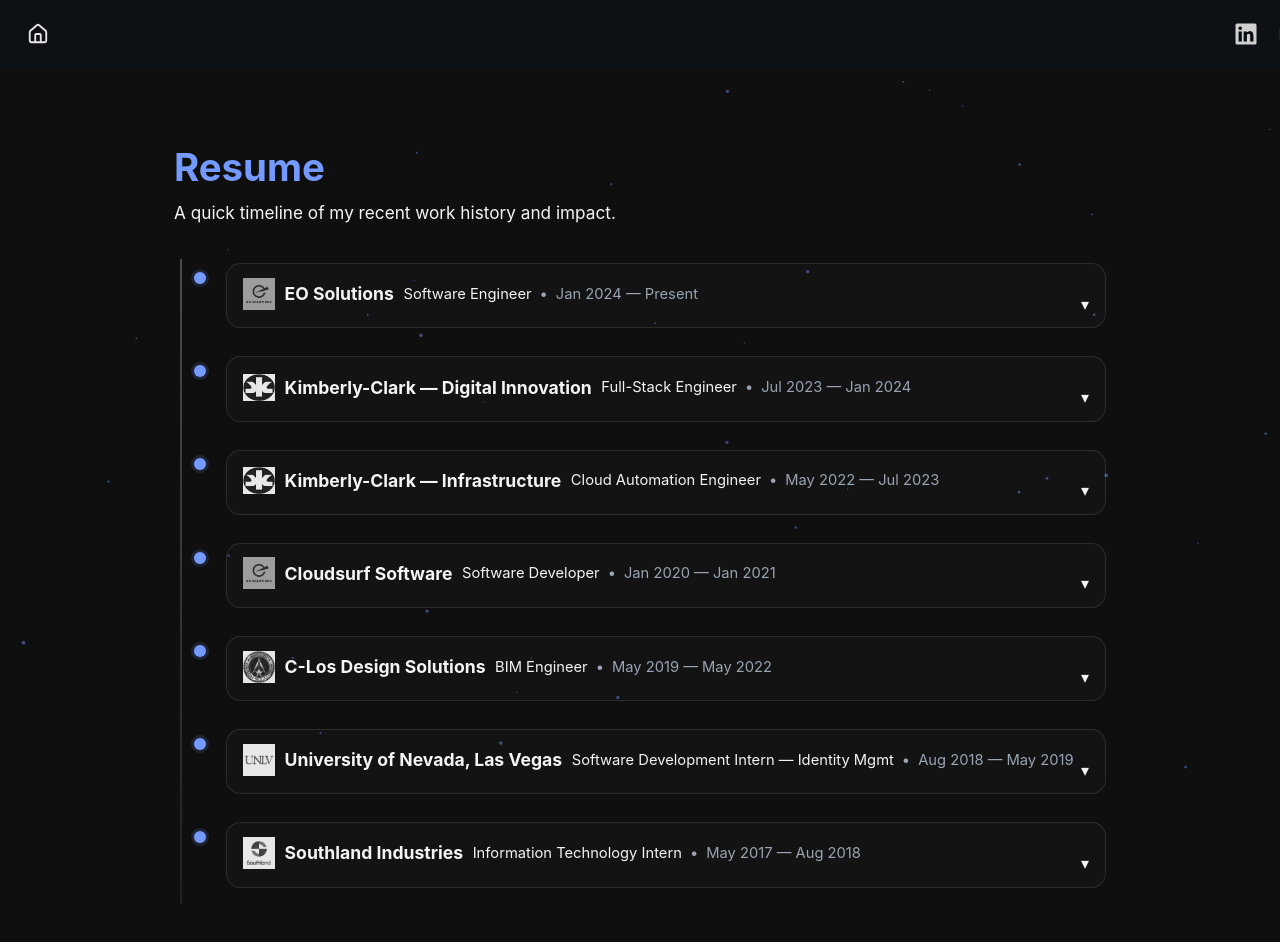
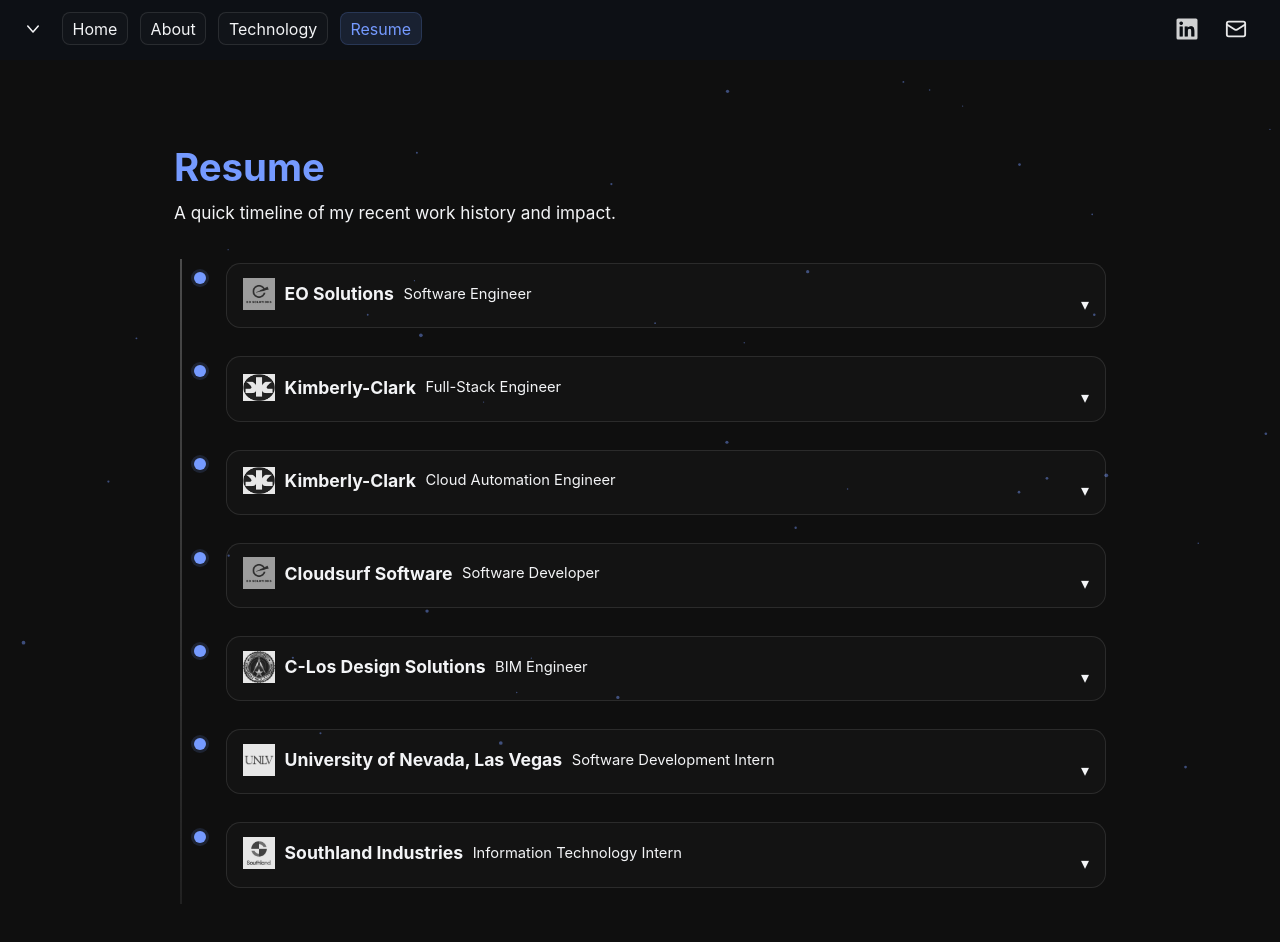
Before and after one commit to dzeleniak/davidzeleniak, a SvelteKit app: page /resume in a window 1280 px wide. Shown: the top 942 px of the page. Built offline with nearby package versions, Linux system fonts and the light colour scheme.

Commit message:
update for mobile

```diff
--- a/package.json
+++ b/package.json
@@ -6,7 +6,7 @@
 	"scripts": {
 		"dev": "vite dev",
 		"build": "svelte-kit sync && vite build",
-		"preview": "svelte-kit preview",
+		"preview": "vite preview",
 		"prepare": "svelte-kit sync || echo ''",
 		"start": "node build/index.js",
 		"format": "prettier --write .",
--- a/src/app.css
+++ b/src/app.css
@@ -3,6 +3,7 @@
 	--text-color: #f3f4f6;
 	--muted-color: #c9d1d9;
 	--accent-color: #759aff;
+	/* --accent-color: #ff8c00; */
 	--border-color: rgba(255,255,255,0.10);
 	--border-color-strong: rgba(255,255,255,0.18);
 	--surface: rgba(255,255,255,0.02);
@@ -20,6 +21,9 @@
   height: auto;
 }
 
+/* Defensive: prevent any accidental horizontal overflow on small devices */
+html, body { overflow-x: hidden; }
+
 .container {
 	max-width: 980px;
 	margin: 18vh auto 12vh;
@@ -27,17 +31,9 @@
 }
 
 .site-header {
-	position: fixed;
-	top: 0;
-	left: 0;
-	right: 0;
 	z-index: 10;
-	display: flex;
-	justify-content: flex-end;
-	padding: 1.1rem 1.25rem;
-	background: rgba(15, 15, 15, 0.55);
-	backdrop-filter: blur(6px);
 }
+
 .site-header__right {
 	display: flex;
 	gap: 0.9rem;
@@ -111,8 +107,16 @@
 	border-radius: .5rem;
 	color: var(--text-color);
 	background: var(--surface);
-	white-space: nowrap;
+ white-space: nowrap;
 }
+
+/* allow chips to wrap on small screens so they don't create horizontal overflow */
+@media (max-width: 520px) {
+	.chip { white-space: normal; }
+}
+
+/* make images and svgs responsive to container widths to avoid overflow */
+img, svg { max-width: 100%; height: auto; }
 
 .section { margin: 1.75rem 0; }
 .muted { color: var(--muted-color); }
--- a/src/routes/+layout.svelte
+++ b/src/routes/+layout.svelte
@@ -2,6 +2,16 @@
   import "../app.css"
   import Particles from '$lib/components/Particles.svelte';
   import { page } from '$app/stores';
+
+  // mobile menu state
+  let menuOpen = false;
+
+  const pages = [
+    { title: 'Home', href: '/' },
+    { title: 'About', href: '/about' },
+    { title: 'Technology', href: '/tech' },
+    { title: 'Resume', href: '/resume' }
+  ];
 
   const socials = [
     { name: 'LinkedIn', href: 'https://www.linkedin.com/in/dzeleniak/', icon: '/logos/linkedin.svg' },
@@ -24,13 +34,50 @@
 
 <Particles count={40} mobileCount={22} maxSpeed={0.25} />
 
-<header class="site-header">
+<header class="site-header" class:open={menuOpen}>
   <div class="header-left">
-    <a href="/" class="home-icon" aria-label="Home">
-      <img src="/icons/house.svg" alt="Home" />
-    </a>
+    <!-- desktop caret that indicates the menu; clicking toggles the menu open state -->
+    <button
+      class="menu-caret"
+      aria-label="Toggle menu"
+      aria-expanded={menuOpen}
+      on:click={() => (menuOpen = !menuOpen)}
+    >
+      <svg width="18" height="18" viewBox="0 0 24 24" fill="none" xmlns="http://www.w3.org/2000/svg" aria-hidden="true">
+        <!-- right-pointing caret -->
+        <path d="M8 5l8 7-8 7" stroke="currentColor" stroke-width="2" stroke-linecap="round" stroke-linejoin="round" />
+      </svg>
+    </button>
+    <!-- mobile toggle (left-aligned caret) — shown on mobile; replaces the hamburger visually -->
+    <button
+      class="mobile-toggle"
+      on:click={() => (menuOpen = !menuOpen)}
+      aria-expanded={menuOpen}
+      aria-label="Toggle menu"
+    >
+      <svg width="18" height="18" viewBox="0 0 24 24" fill="none" xmlns="http://www.w3.org/2000/svg" aria-hidden="true">
+        <path d="M8 5l8 7-8 7" stroke="currentColor" stroke-width="2" stroke-linecap="round" stroke-linejoin="round" />
+      </svg>
+    </button>
+
+    <!-- desktop nav (visible on larger screens) -->
+    <nav class="site-nav">
+      {#each pages as p}
+        <a
+          href={p.href}
+          class="nav-link header-nav-link"
+          aria-current={$page.url.pathname === p.href ? 'page' : undefined}
+          class:active={$page.url.pathname === p.href}
+        >
+          {p.title}
+        </a>
+      {/each}
+    </nav>
   </div>
 
+  <!-- old mobile toggle removed from here; caret button is now inside header-left and used on mobile -->
+
+  <!-- right area: socials + mobile nav (shown when menuOpen on small screens) -->
   <div class="site-header__right">
     {#each socials as s}
       <a
@@ -44,7 +91,23 @@
       </a>
     {/each}
   </div>
-</header>
+
+  </header>
+
+{#if menuOpen}
+  <div class="mobile-dropdown" role="menu">
+    {#each pages as p}
+      <a
+        href={p.href}
+        class="nav-link mobile-nav-link"
+        role="menuitem"
+        on:click={() => (menuOpen = false)}
+      >
+        {p.title}
+      </a>
+    {/each}
+  </div>
+{/if}
 
 <main class="container">
   <slot />
@@ -59,10 +122,13 @@
     display: flex;
     justify-content: space-between;
     align-items: center;
-    padding: 1.25rem 1.5rem;
-    background: rgba(13, 17, 23, 0.65);
+    /* include safe-area insets on left/right so icons don't get pushed off-screen */
+    box-sizing: border-box;
+    padding: calc(0.75rem + env(safe-area-inset-top)) calc(1.25rem + env(safe-area-inset-right)) 0.9rem calc(1.25rem + env(safe-area-inset-left));
+    background: rgba(13, 17, 23, 0.85);
     backdrop-filter: blur(6px);
-    z-index: 10;
+    z-index: 60;
+    overflow: hidden; /* prevent horizontal overflow beyond the viewport */
   }
 
   .header-left {
@@ -92,15 +158,112 @@
     opacity: 1;
   }
 
+  .menu-caret {
+    display: none; /* shown on desktop via media query */
+    background: transparent;
+    border: 0;
+    color: var(--text-color);
+    padding: 0.25rem;
+    align-items: center;
+    justify-content: center;
+  }
+
+  .menu-caret svg {
+    transition: transform 160ms ease-in-out;
+    transform: rotate(0deg);
+  }
+
+  /* rotate caret when header is hovered or when menu is open */
+  .site-header:hover .menu-caret svg,
+  .site-header.open .menu-caret svg {
+    transform: rotate(90deg);
+  }
+
   .site-header__right {
     display: flex;
     align-items: center;
     gap: 1rem;
+    /* keep some extra breathing room on the right so icons aren't flush to the viewport */
+    padding-right: calc(0.5rem + env(safe-area-inset-right));
+  }
+
+  /* mobile-caret behaves similarly to desktop caret (rotates when open) */
+  .mobile-toggle {
+    display: none; /* shown on mobile via media query; placed on left in DOM */
+    background: transparent;
+    border: 0;
+    color: var(--text-color);
+    padding: 0.25rem;
+    align-items: center;
+    justify-content: center;
+  }
+
+  .mobile-toggle svg {
+    transition: transform 160ms ease-in-out;
+    transform: rotate(0deg);
+  }
+
+  .site-header.open .mobile-toggle svg {
+    transform: rotate(90deg);
+  }
+
+  .site-nav {
+    display: flex;
+    gap: 0.75rem;
+    margin-left: 1rem;
+    align-items: center;
+  }
+
+  /* On desktop we keep the nav hidden until the header is hovered or focused (keyboard access) */
+  @media (min-width: 821px) {
+    .site-nav {
+      opacity: 0;
+      transform: translateY(-6px);
+      pointer-events: none;
+      /* don't toggle visibility immediately — rely on opacity/transform for smooth transitions */
+      transition: opacity 160ms ease-in-out, transform 160ms ease-in-out;
+    }
+
+    .site-header:hover .site-nav,
+    .site-nav:focus-within {
+      opacity: 1;
+      transform: translateY(0);
+      pointer-events: auto;
+    }
+
+    /* also reveal when menuOpen toggled via the caret */
+    .site-header.open .site-nav {
+      opacity: 1;
+      transform: translateY(0);
+      pointer-events: auto;
+    }
+  }
+
+  .header-nav-link {
+    padding: 0.35rem 0.6rem;
+    border-radius: 0.5rem;
+  }
+
+  .header-nav-link.active,
+  .header-nav-link[aria-current="page"] {
+    background: rgba(117,154,255,0.12);
+    color: var(--accent-color);
+    border: 1px solid rgba(117,154,255,0.18);
+  }
+
+  .site-header__icon {
+    display: inline-flex;
+    align-items: center;
+    justify-content: center;
+    padding: 0.15rem;
   }
 
   .site-header__icon img {
+    display: block;
     width: 22px;
     height: 22px;
+    max-width: 100%;
+    object-fit: contain;
     filter: grayscale(1) brightness(0.8) contrast(2.05) invert(1);
     mix-blend-mode: screen;
     opacity: 0.9;
@@ -120,11 +283,53 @@
     padding: 0 1.5rem;
   }
 
-  @media (max-width: 640px) {
-    .site-header {
-      flex-direction: column;
-      justify-content: center;
-      gap: 0.75rem;
-    }
+  /* mobile-specific styling */
+  .mobile-toggle {
+    display: none;
+    background: transparent;
+    border: 0;
+    color: var(--text-color);
+    padding: 0.25rem;
+    align-self: center;
+  }
+
+  .mobile-dropdown {
+    position: fixed;
+    left: 0;
+    right: 0;
+    /* place dropdown under the header; use safe-area inset so it clears notches */
+    top: calc(env(safe-area-inset-top) + 3.2rem);
+    background: rgba(10,12,14,0.92);
+    backdrop-filter: blur(6px);
+    padding: 0.75rem 1rem 1rem 1rem;
+    display: flex;
+    flex-direction: column;
+    gap: 0.5rem;
+    z-index: 120;
+    color: var(--text-color);
+    box-shadow: 0 8px 24px rgba(0,0,0,0.6);
+  }
+
+  .mobile-nav-link { padding: 0.6rem 0.75rem; border-radius: 0.5rem; color: var(--text-color); }
+
+  /* ensure general nav links are readable on all backgrounds */
+  .nav-link { color: var(--text-color); }
+
+  @media (max-width: 820px) {
+    .site-nav { display: none; }
+    /* show the mobile caret on mobile and hide the desktop caret */
+    .mobile-toggle { display: inline-flex; }
+    .menu-caret { display: none; }
+
+    .site-header__right { gap: 0.6rem; }
+  }
+
+  @media (max-width: 420px) {
+    main.container { margin-top: 9vh; }
+  }
+
+  /* show the desktop caret on wider screens */
+  @media (min-width: 821px) {
+    .menu-caret { display: inline-flex; }
   }
 </style>
--- a/src/routes/resume/+page.svelte
+++ b/src/routes/resume/+page.svelte
@@ -16,7 +16,7 @@
       tech: ['Python', 'C++', 'FastAPI', 'Asyncio', 'NATS', 'gRPC', 'Kubernetes', 'Helm', 'Docker', 'GitLab CI/CD', 'Spring Boot']
     },
     {
-      company: 'Kimberly-Clark — Digital Innovation',
+      company: 'Kimberly-Clark',
       title: 'Full-Stack Engineer',
       period: 'Jul 2023 — Jan 2024',
       logo: '/logos/kimberlyclark.png',
@@ -29,7 +29,7 @@
       tech: ['Next.js', 'TypeScript', 'Tailwind CSS', 'Azure', 'Terraform', 'Cosmos DB', 'Azure DevOps']
     },
     {
-      company: 'Kimberly-Clark — Infrastructure',
+      company: 'Kimberly-Clark',
       title: 'Cloud Automation Engineer',
       period: 'May 2022 — Jul 2023',
       logo: '/logos/kimberlyclark.png',
@@ -59,7 +59,7 @@
     },
     {
       company: 'University of Nevada, Las Vegas',
-      title: 'Software Development Intern — Identity Mgmt',
+      title: 'Software Development Intern',
       period: 'Aug 2018 — May 2019',
       logo: '/logos/unlv.png',
       bullets: ['ASP.NET & Java Spring apps for identity/portal systems'],
@@ -115,6 +115,11 @@
               {/each}
             </div>
           {/if}
+
+          <!-- show the period/date as part of the expanded content -->
+          <div class="open-meta">
+            <time>{r.period}</time>
+          </div>
         </details>
       </article>
     {/each}
@@ -213,6 +218,16 @@
     color: #9aa4b2;
   }
 
+  /* hide the date/period and separator in the compact summary to reduce horizontal width */
+  .meta time,
+  .meta .sep {
+    display: none;
+  }
+
+  /* when expanded, show a dedicated date block inside the content */
+  .open-meta { display: none; }
+  details[open] .open-meta { display: block; color: var(--muted-color); font-size: .95rem; margin: 0 1rem 1rem 1rem; }
+
   .role { color: var(--text-color); }
 
   .bullets {
@@ -269,5 +284,12 @@
     .timeline::before { left: .33rem; }
     .item { grid-template-columns: 1rem 1fr; }
     .dot { width: .6rem; height: .6rem; margin-top: .6rem; }
+    /* slightly smaller company names on mobile */
+    .header h3 { font-size: 1rem; }
+
+    /* hide company name on mobile in collapsed state to save horizontal space;
+       show it when the card is expanded (details[open]) so users can still see full info */
+    .header h3 { display: none; }
+    details[open] .header h3 { display: block; }
   }
 </style>
```
